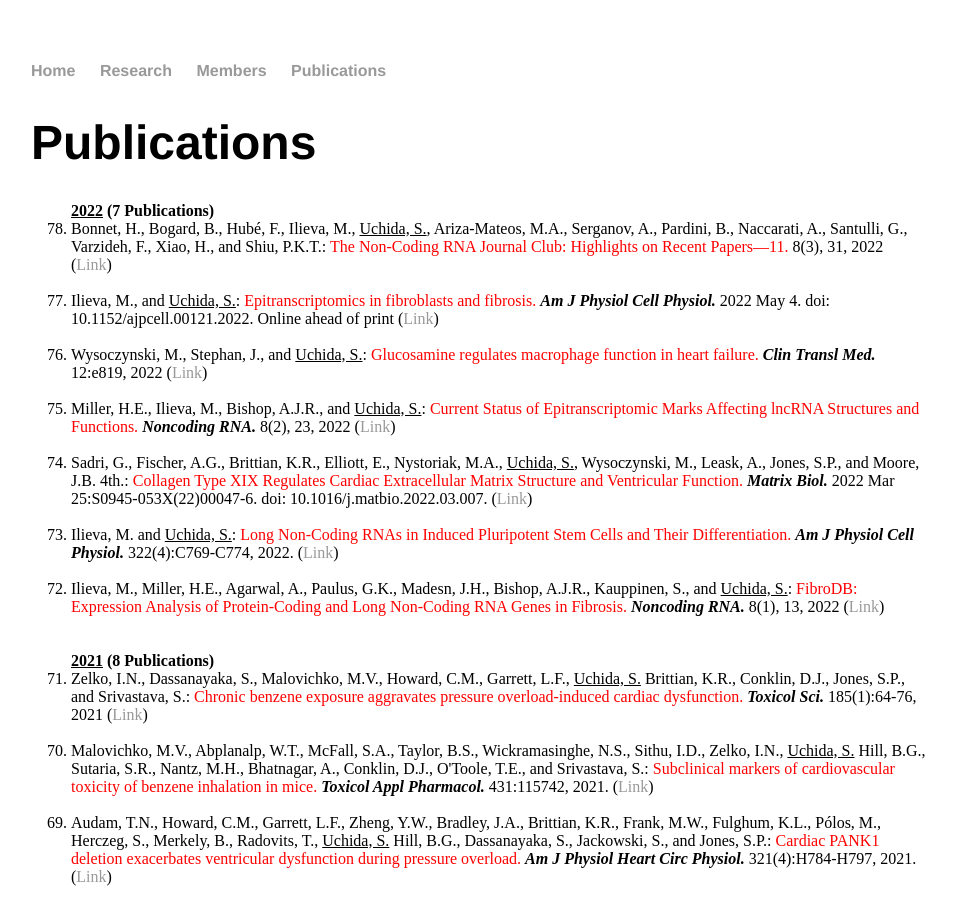
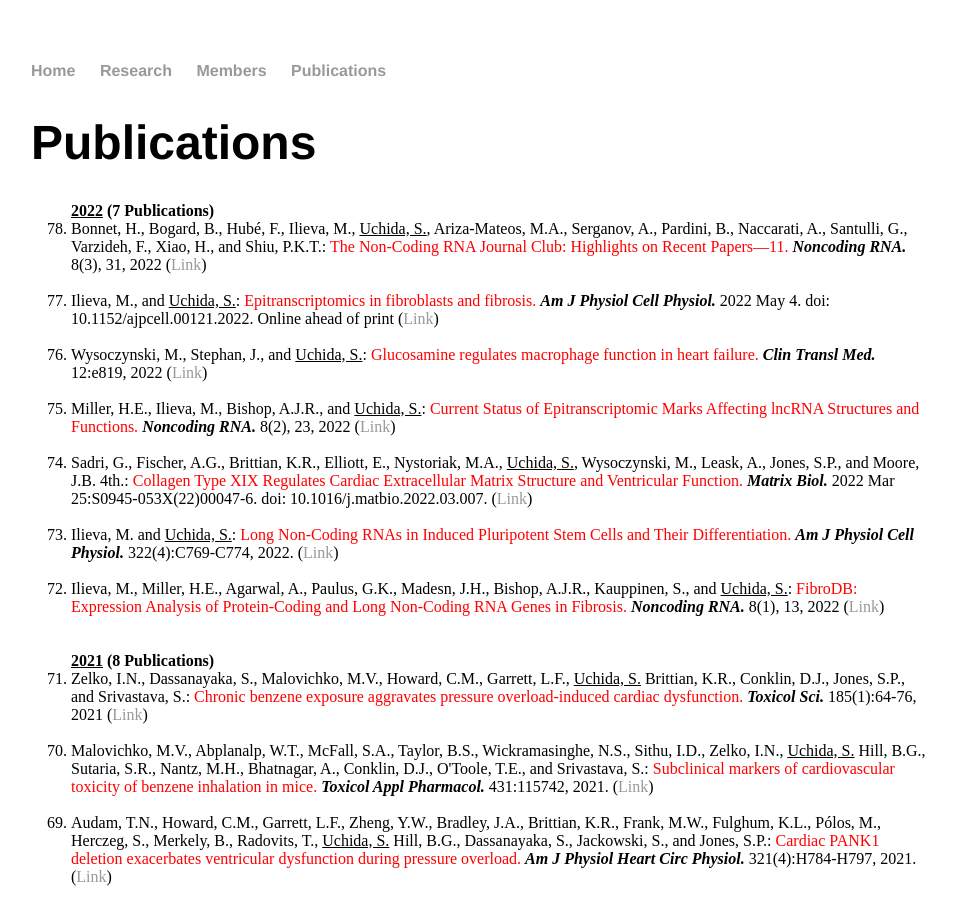
Before and after one commit to heartlncrna/heartlncrna.github.io, a Jekyll site: the page publications/pub_list.html, which Jekyll copies as it is, in a window 1280 px wide and 900 px high. Shown: the whole window, without its empty margins (161-1117 px from the left). Built offline with Jekyll 4.4.1, drawn with Linux system fonts in a browser that asks for light colours.

Commit message:
Update pub_list.html

```diff
--- a/publications/pub_list.html
+++ b/publications/pub_list.html
@@ -29,7 +29,7 @@
 
 				<strong><u>2022</u>  (7 Publications)</strong>
 
-				<li> Bonnet, H., Bogard, B., Hubé, F., Ilieva, M., <u>Uchida, S.</u>, Ariza-Mateos, M.A., Serganov, A., Pardini, B., Naccarati, A., Santulli, G., Varzideh, F., Xiao, H., and Shiu, P.K.T.: <font color="red">The Non-Coding RNA Journal Club: Highlights on Recent Papers—11. </font></i></b> 8(3), 31, 2022 (<a href="https://www.mdpi.com/2311-553X/8/3/31">Link</span></a>)</li>
+				<li> Bonnet, H., Bogard, B., Hubé, F., Ilieva, M., <u>Uchida, S.</u>, Ariza-Mateos, M.A., Serganov, A., Pardini, B., Naccarati, A., Santulli, G., Varzideh, F., Xiao, H., and Shiu, P.K.T.: <font color="red">The Non-Coding RNA Journal Club: Highlights on Recent Papers—11.</font> <b><i>Noncoding RNA. </i></b> 8(3), 31, 2022 (<a href="https://www.mdpi.com/2311-553X/8/3/31">Link</span></a>)</li>
 			<br>
 
 				<li> Ilieva, M., and <u>Uchida, S.</u>: <font color="red">Epitranscriptomics in fibroblasts and fibrosis.</font> <b><i>Am J Physiol Cell Physiol. </i></b> 2022 May 4. doi: 10.1152/ajpcell.00121.2022. Online ahead of print (<a href="https://journals.physiology.org/doi/abs/10.1152/ajpcell.00121.2022">Link</span></a>)</li>
```
